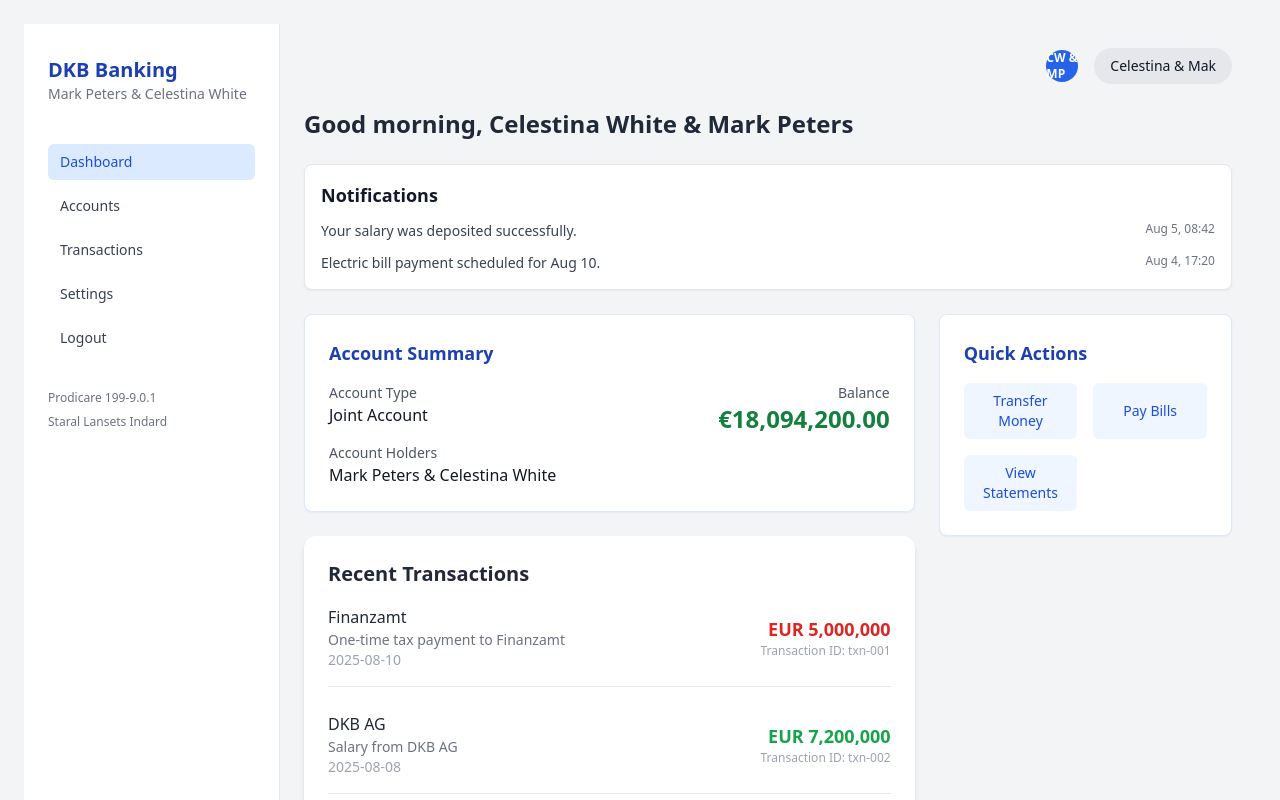
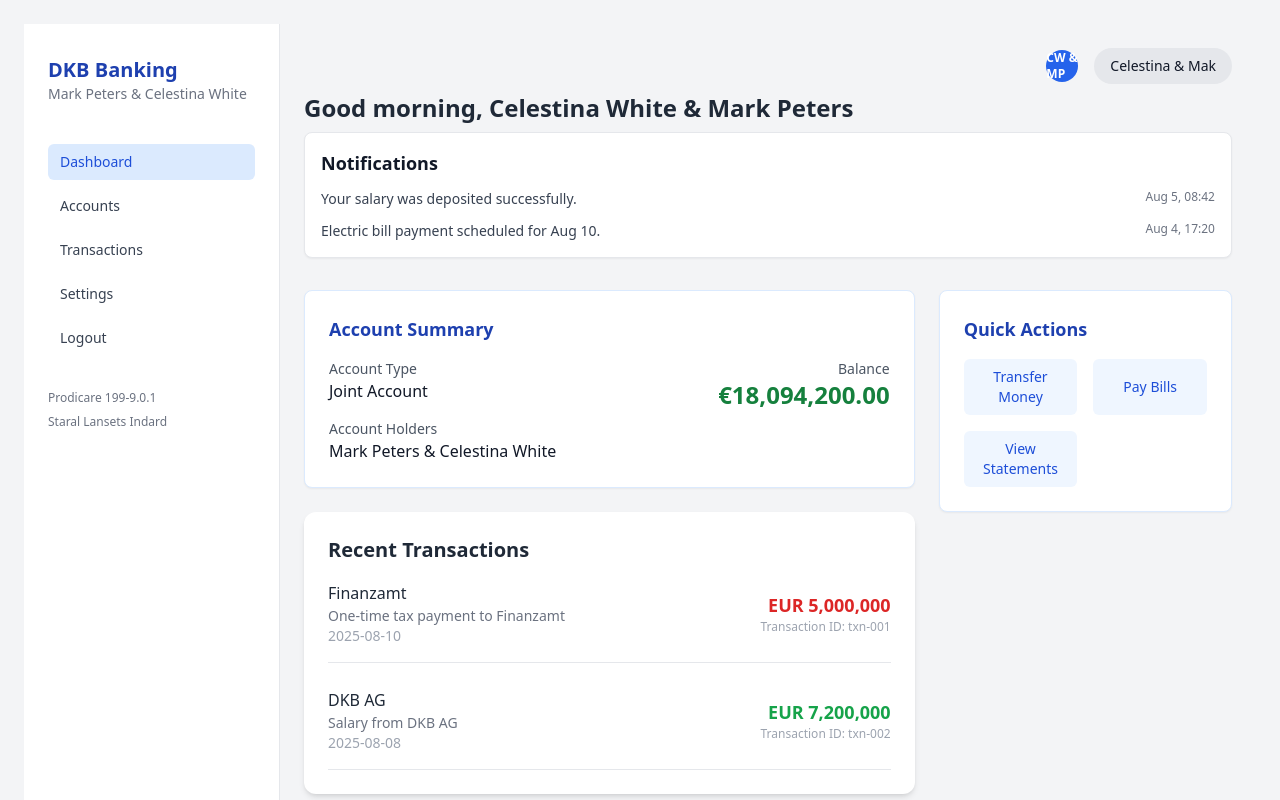
Before and after one commit to BlueColour2589/dkb-banking, a Next.js app in the folder frontend/: page /dashboard in a window 1280 px wide. Built offline with nearby package versions, Linux system fonts and the light colour scheme; no server answers.

Commit message:
Update page.tsx

```diff
--- a/frontend/app/dashboard/page.tsx
+++ b/frontend/app/dashboard/page.tsx
@@ -4,7 +4,6 @@
 import TopBar from '@/components/Header/TopBar';
 import Greeting from '@/components/Header/Greeting';
 import Notifications from '@/components/Header/Notifications';
-import IPInfo from "@/components/IPInfo";
 import AccountSummary from '@/components/Dashboard/AccountSummary';
 import TransactionList from '@/components/Dashboard/TransactionList';
 import QuickActions from '@/components/Dashboard/QuickActions';
@@ -16,43 +15,55 @@
       id: 'transfer',
       label: 'Transfer Money',
       onClick: () => console.log('Transfer clicked'),
-      primary: true
+      primary: true,
     },
     {
       id: 'bills',
       label: 'Pay Bills',
       onClick: () => console.log('Bills clicked'),
-      primary: false
+      primary: false,
     },
     {
       id: 'statements',
       label: 'View Statements',
       onClick: () => console.log('Statements clicked'),
-      primary: false
-    }
+      primary: false,
+    },
   ];
 
   return (
     <div className="flex min-h-screen bg-gray-100 dark:bg-gray-900">
+      {/* Sidebar */}
       <Sidebar />
-      <main className="flex-1 p-6 space-y-6">
-        <TopBar />
-        <Greeting />
-        <Notifications />
+
+      {/* Main Content */}
+      <main className="flex-1 p-6 space-y-8">
+        {/* Header Block */}
+        <div className="space-y-2">
+          <TopBar />
+          <Greeting />
+          <Notifications />
+        </div>
+
+        {/* Main Grid */}
         <div className="grid grid-cols-1 md:grid-cols-3 gap-6">
+          {/* Left Column */}
           <div className="md:col-span-2 space-y-6">
-            <AccountSummary accounts={[
-              {
-                name: "Joint Account",
-                balance: 18034200,
-                currency: "EUR",
-                accountNumber: "e954d43c-ee0f-48aa-a7d3-6fc2667904c1"
-              }
-              // Removed Personal Account as requested
-            ]} />
+            <AccountSummary
+              accounts={[
+                {
+                  name: 'Joint Account',
+                  balance: 18094200,
+                  currency: '€',
+                  accountNumber: 'e954d43c-ee0f-48aa-a7d3-6fc2667904c1',
+                },
+              ]}
+            />
             <TransactionList />
-            <IPInfo /> {/* ✅ Inserted here for realism and session tracking */}
+            <IPInfo />
           </div>
+
+          {/* Right Column */}
           <div className="space-y-6">
             <QuickActions actions={quickActions} />
           </div>
```
